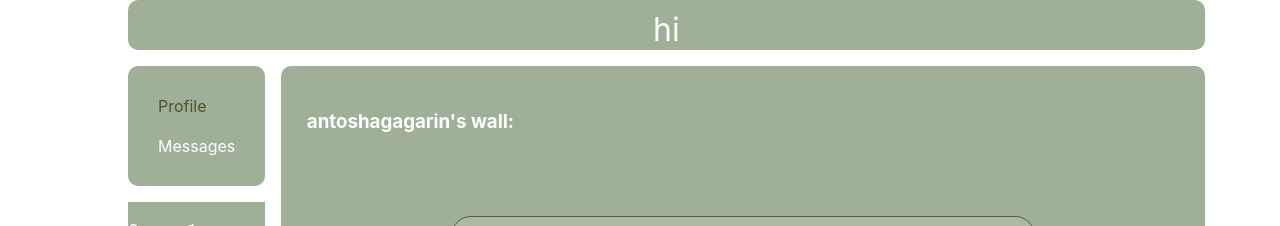
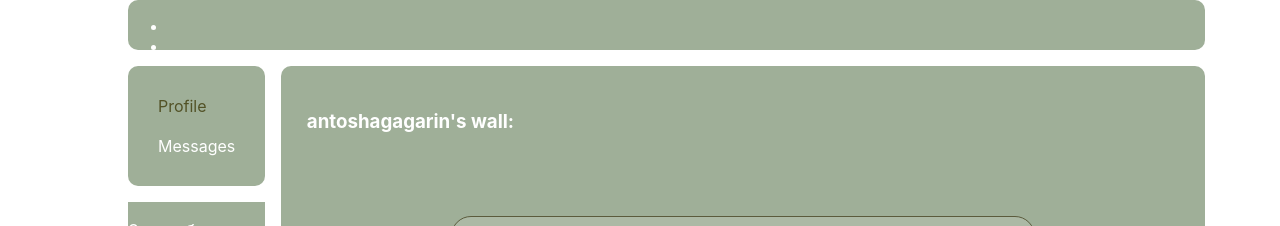
Before and after one commit to antoshagagarinISavailable/myapp, a React (Create React App) app: page /wall in a window 1280 px wide. Shown: the top 226 px of the page. Built offline with nearby package versions, Linux system fonts and the light colour scheme.

Commit message:
some changes

```diff
--- a/src/components/Header/Header.jsx
+++ b/src/components/Header/Header.jsx
@@ -6,8 +6,16 @@ const Header = () => {
     return (
 
         <div className={s.headerWrapper}>
-            <p>hi</p>
-            <p>some text</p>
+            <ul>
+                <li></li>
+                <li></li>
+                <li></li>
+                <li></li>
+                <li></li>
+                <li></li>
+                <li></li>
+                <li></li>
+            </ul>
         </div>
     )
 }
```
